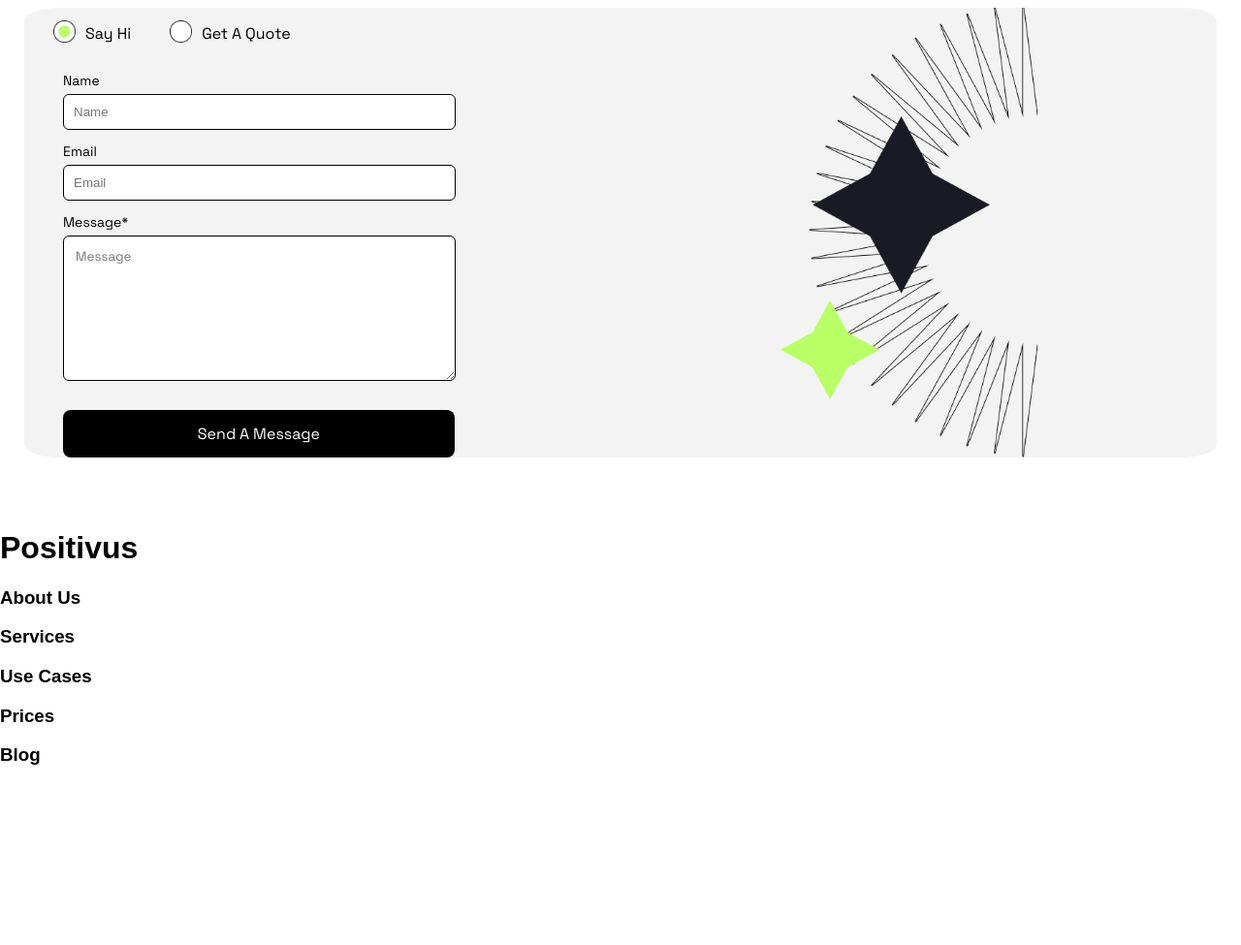
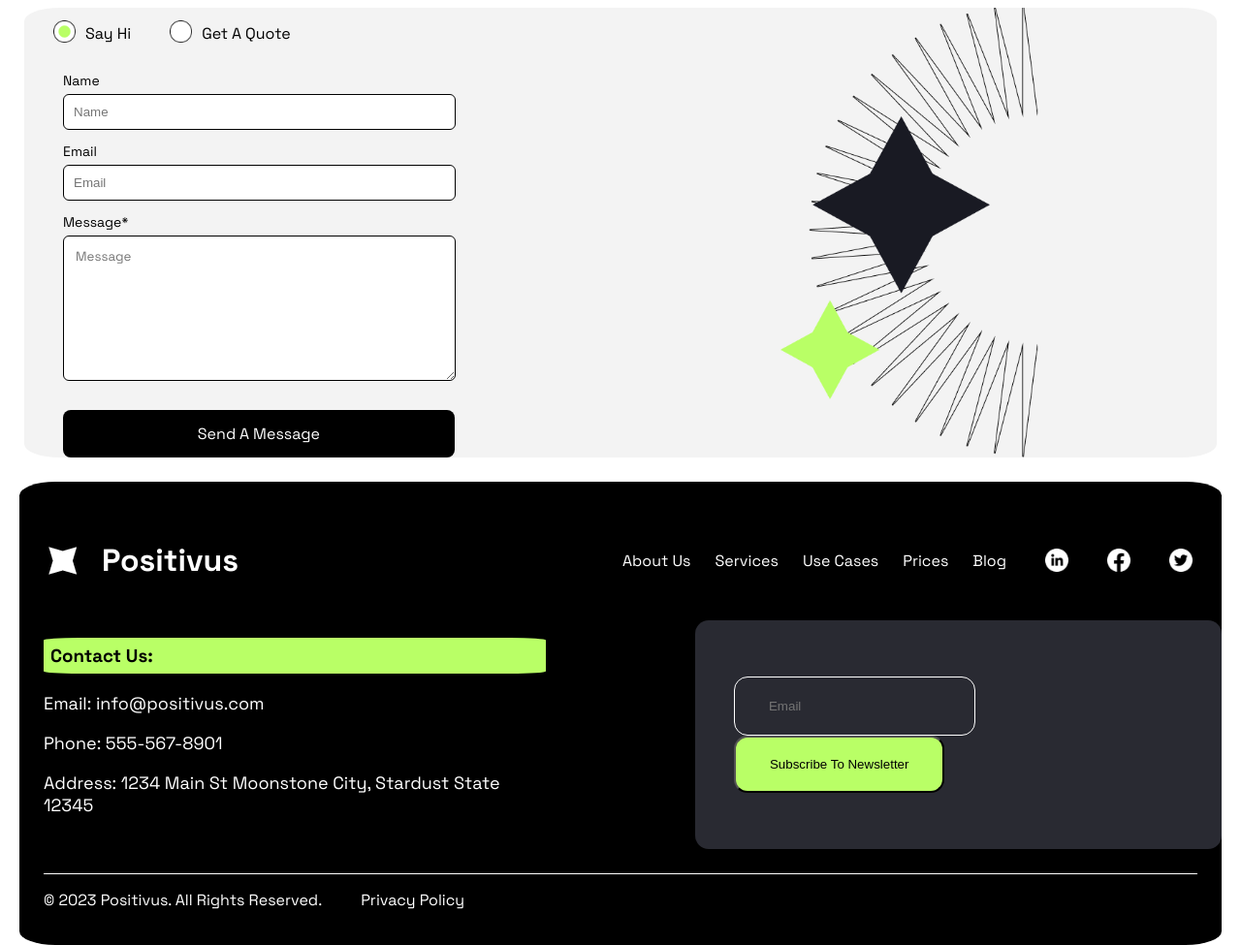
Before and after one commit to Pgodwin1/development-tutorial, a plain HTML site: page kobbe/index.html in a window 1280 px wide. Shown: the part 5284-6259 px from the top of the page at 97% size. Before the commit the page ends 6093 px from the top, so only its background shows below. Drawn offline with Linux system fonts and the light colour scheme.

Commit message:
positivus landing page done

```diff
--- a/kobbe/index.html
+++ b/kobbe/index.html
@@ -486,19 +486,40 @@
 </div>
 
 <div class="footer">
+ <div class="footer-card">
     <div class="footer-header">
         <img src="./Illustration-Images/positivus-icon-white.png" class="positivus-icon">
+        <h1>Positivus</h1>
       <div class="nav-options">
-        <h1>Positivus</h1>
-        <h3>About Us</h3>
-        <h3>Services</h3>
-        <h3>Use Cases</h3>
-        <h3>Prices</h3>
-        <h3>Blog</h3>
+        <a>About Us</a>
+        <a>Services</a>
+        <a>Use Cases</a>
+        <a>Prices</a>
+        <a>Blog</a>
       </div>
-
+        <img src="./Illustration-Images/in-logo.png" class="social-logos">
+        <img src="./Illustration-Images/facebook-logo.png" class="social-logos">
+        <img src="./Illustration-Images/twitter-logo.png" class="social-logos">
     </div>
 
+  <div class="footer-layout">
+    <div class="footer-info">
+        <h3 class="contact-us">Contact Us:</h3>
+        <p class="contact-info">Email: info@positivus.com</p>
+        <p class="contact-info">Phone: 555-567-8901</p>
+        <p class="contact-info">Address: 1234 Main St Moonstone City, Stardust State 12345</p>
+    </div>
+
+    <div class="subscription-block">
+        <input type="text" placeholder="Email" class="text">
+        <button class="sub-btn">Subscribe To Newsletter</button>
+    </div>
+  </div>
+  <div class="last-footer">
+    <p>© 2023 Positivus. All Rights Reserved.</p>
+    <p>Privacy Policy</p>
+</div>
+  </div>
 </div>
 </body>
 </html>
--- a/kobbe/style.css
+++ b/kobbe/style.css
@@ -747,3 +747,104 @@
   height: auto;
 
 }
+
+.footer-card{
+  font-family: "Space Grotesk", sans-serif;
+  background-color: #000;
+  padding: 20px 0;
+  margin-left: 20px;
+  margin-right: 20px;
+  border-radius: 3%;
+}
+.footer-header{
+  display: flex;
+  align-items: center;
+  gap: 25px;
+  padding: 20px 30px;
+  color: white;
+}
+
+/* Navigation links in one row */
+.nav-options{
+  display: flex;
+  gap: 25px;
+  align-items: center;
+  margin-left: auto;
+}
+
+/* Social icons */
+.social-logos{
+  width: 24px;
+  height: 24px;
+  margin-left: 15px;
+}
+
+/* Push the first social icon to the right */
+.social-logos:first-of-type{
+  margin-left: auto;
+}
+.footer-info{
+  margin-left: 25px;
+  flex-flow: vertical;
+  width: hug(332px);
+  height: hug(185px);
+  gap: 27px;
+}
+.contact-us{
+  background-color: #B9FF66;
+  width: hug(126px);
+  border-radius: 7%;
+  padding: 7px 7px;
+  gap: 10px;
+}
+.contact-info{
+  color:white;
+  font-size:18px;
+}
+
+.subscription-block{
+  flex-flow: horizontal;
+  width:Hug(634px);
+  height: hug(184px);
+  border-radius: 14px;
+  padding: 58px 40px 58px 40px;
+  gap: 20px;
+  background-color:#292A32;
+}
+.text{
+  flex-flow: horizontal;
+  width: fixed(285px);
+  height: Hug(67px);
+  border: 1px solid #FFFFFF;
+  border-radius: 14px;
+  padding: 22px 35px 22px 35px;
+  gap: 10px;
+  background-color:#292A32;
+}
+.sub-btn{
+  flex-flow: horizontal;
+  width: fixed(249px);
+  height: Hug(68px);
+  border-radius: 14px;
+  padding: 20px 35px 20px 35px;
+  gap: 10px;
+  background-color: #B9FF66;
+}
+.footer-layout{
+  display: flex;
+  flex-flow: horizontal;
+  width: hug(1220px);
+  height: hug(185px);
+  gap:154px;
+}
+.last-footer{
+  color: white;
+  display: flex;
+  width: hug(485px);
+  height: hug(28px);
+  gap: 40px;
+  margin-left: 25px;
+  margin-top: 25px;
+  border-top: 1.5px solid white;
+  margin-right: 25px;
+}
```
Also changed, not shown: kobbe/Illustration-Images/facebook-logo.png (added).
